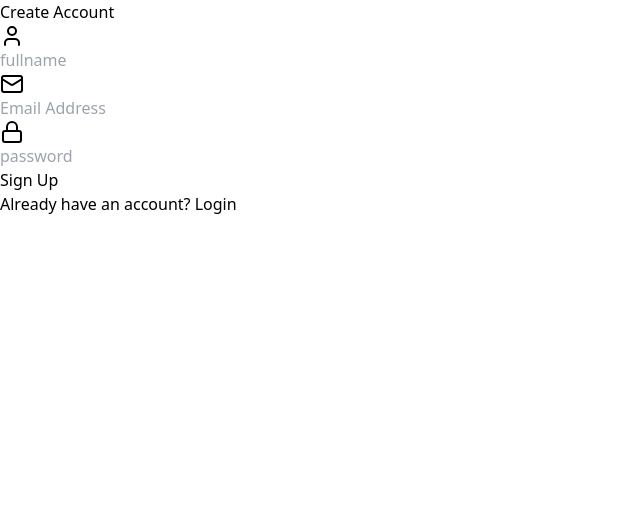
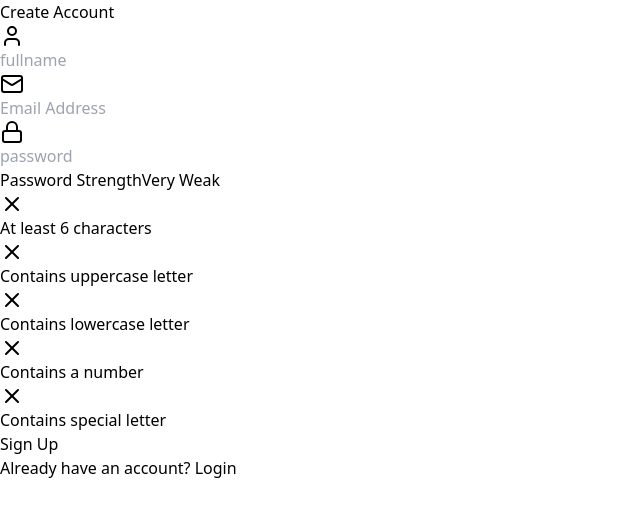
Before and after one commit to NorPeK/authentication-project, a React (Vite) app in the folder frontend/: page /signup in a window 1280 px wide. Shown: the top 516 px of the page, without its empty margins (0-640 px from the left). Built offline with nearby package versions, Linux system fonts and the light colour scheme.

Commit message:
Signup page UI completed

```diff
--- a/frontend/src/components/PasswordStrengthMeter.jsx
+++ b/frontend/src/components/PasswordStrengthMeter.jsx
@@ -1,13 +1,81 @@
+import { Check, X } from "lucide-react";
 
 const PasswordCriteria = ({password}) => {
   const criteria = [
     { label: "At least 6 characters", met: password.length >= 6},
-  ]
+    { label: "Contains uppercase letter", met: /[A-Z]/.test(password)},
+    { label: "Contains lowercase letter", met: /[a-z]/.test(password)},
+    { label: "Contains a number", met: /\d/.test(password)},
+    { label: "Contains special letter", met: /[^A-Za-z0-9]/.test(password)},
+  ];
+
+  return (
+    <div className="mt-2 space-y-1">
+      {criteria.map((item) => (
+        <div key={item.label} className="flex items-center text-xs">
+          {item.met ? (
+            <Check className="size-4 text-green-500 mr-2"/>
+          ) : (
+            <X className="size-4 text-gray-500 mr-2"/>
+          )}
+          <span className={item.met ? 'text-green-500' : 'text-gray-400'}>
+            {item.label}
+          </span>
+        </div>
+      ))}
+    </div>
+  )
+
 }
 
-const PasswordStrengthMeter = () => {
+const PasswordStrengthMeter = ({password}) => {
+
+  const getStrength = (pass) => {
+    let strength = 0;
+    if (pass.length >= 6) strength++;
+    if (pass.match(/[a-z]/) && pass.match(/[A-Z]/)) strength++;
+    if (pass.match(/\d/)) strength++;
+    if (pass.match(/[^A-Za-z0-9]/)) strength++;
+    return strength;
+  };
+
+  const strength = getStrength(password);
+
+  const getColor = (strength) => {
+    if (strength === 0) return "bg-red-500";
+    if (strength === 1) return "bg-red-400";
+    if (strength === 2) return "bg-yellow-500";
+    if (strength === 3) return "bg-yellow-400";
+    return "bg-green-500";
+  }
+
+  const getStrengthText = (strength) => {
+    if (strength === 0) return "Very Weak";
+    if (strength === 1) return "Weak";
+    if (strength === 2) return "Fair";
+    if (strength === 3) return "Good";
+    return "Strong";
+  }
+
   return (
-    <div>PasswordStrengthMeter</div>
+    <div className="mt-2">
+      <div className="flex justify-between items-center mb-1">
+        <span className="text-xs text-gray-400">Password Strength</span>
+        <span className="text-xs text-gray-400">{getStrengthText(strength)}</span>
+      </div>
+
+      <div className="flex space-x-1">
+        {[...Array(4)].map((_, index) => (
+          <div
+            key={index}
+            className={`h-1 w-1/4 rounded-full transition-colors duration-300
+                ${index < strength ? getColor(strength) : "bg-gray-600"}
+              `}
+          />
+        ))}
+      </div>
+      <PasswordCriteria password={password}/>
+    </div>
   )
 }
 
--- a/frontend/src/pages/SignUpPage.jsx
+++ b/frontend/src/pages/SignUpPage.jsx
@@ -3,6 +3,7 @@
 import { User , Mail, Lock} from "lucide-react";
 import { useState } from 'react';
 import { Link } from 'react-router-dom';
+import PasswordStrengthMeter from '../components/PasswordStrengthMeter'
 
 const SignUpPage = () => {
 
@@ -52,7 +53,9 @@
                     onChange={(e) => setPassword(e.target.value)}
                 />
 
-                {/* Password Strength meter */}
+                <PasswordStrengthMeter password={password}/>
+
+
                 <motion.button className="mt-5 w-full py-3 px-4 bg-gradient-to-r from-green-500 to-emerald-600
                  text-white font-bold rounded-lg shadow-lg hover:from-green-600
                  hover:to-emerald-700 focus:outline-none focus:ring-2
```
